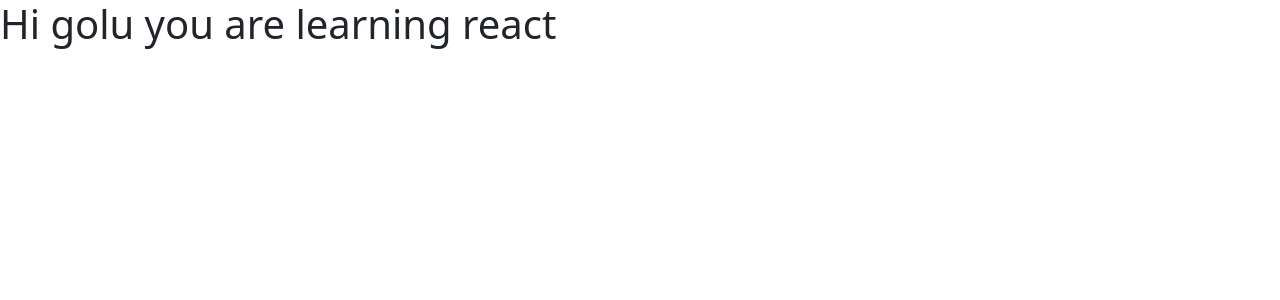
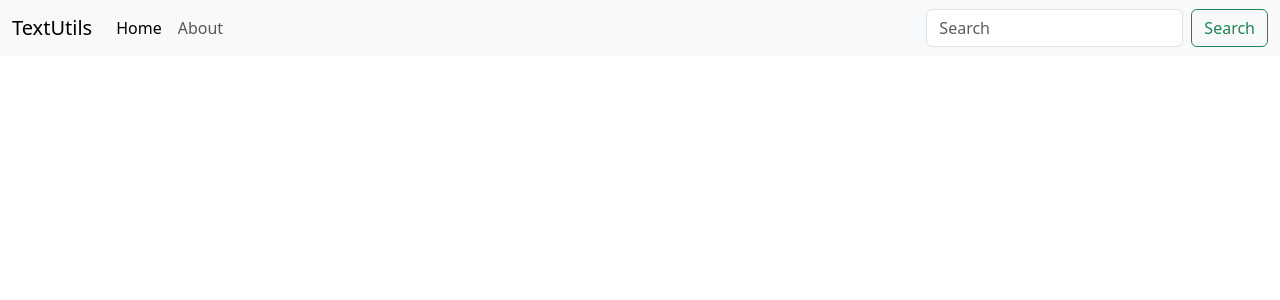
Before and after one commit to rahulrwt09/ReactWithHarry1, a React (Create React App) app: page / in a window 1280 px wide. Shown: the top 300 px of the page. Built offline with nearby package versions, Linux system fonts and the light colour scheme.

Commit message:
commit after navbar

```diff
--- a/src/App.js
+++ b/src/App.js
@@ -1,9 +1,34 @@
 
 
-let name= 'golu';
+
 function App() {
   return (<>
-    <h1>Hi {name} you are learning react </h1>
+
+   <nav className="navbar navbar-expand-lg bg-body-tertiary">
+  <div className="container-fluid">
+    <a className="navbar-brand" href="/">TextUtils</a>
+    <button className="navbar-toggler" type="button" data-bs-toggle="collapse" data-bs-target="#navbarSupportedContent" aria-controls="navbarSupportedContent" aria-expanded="false" aria-label="Toggle navigation">
+      <span className="navbar-toggler-icon"></span>
+    </button>
+    <div className="collapse navbar-collapse" id="navbarSupportedContent">
+      <ul className="navbar-nav me-auto mb-2 mb-lg-0">
+        <li className="nav-item">
+          <a className="nav-link active" aria-current="page" href="/">Home</a>
+        </li>
+        <li className="nav-item">
+          <a className="nav-link" href="/">About</a>
+        </li>
+
+      </ul>
+      <form className="d-flex" role="search">
+        <input className="form-control me-2" type="search" placeholder="Search" aria-label="Search"/>
+        <button className="btn btn-outline-success" type="submit">Search</button>
+      </form>
+    </div>
+  </div>
+</nav>
+
+
 
     </>
   );
```
